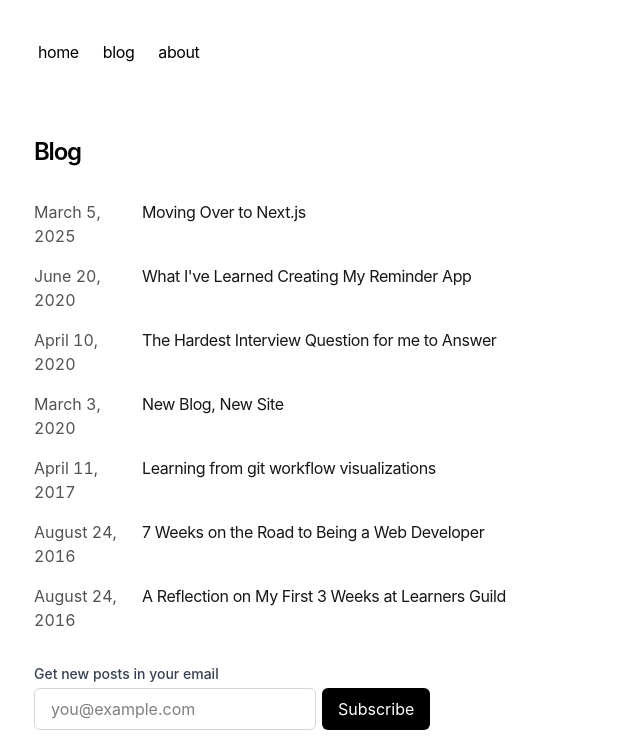
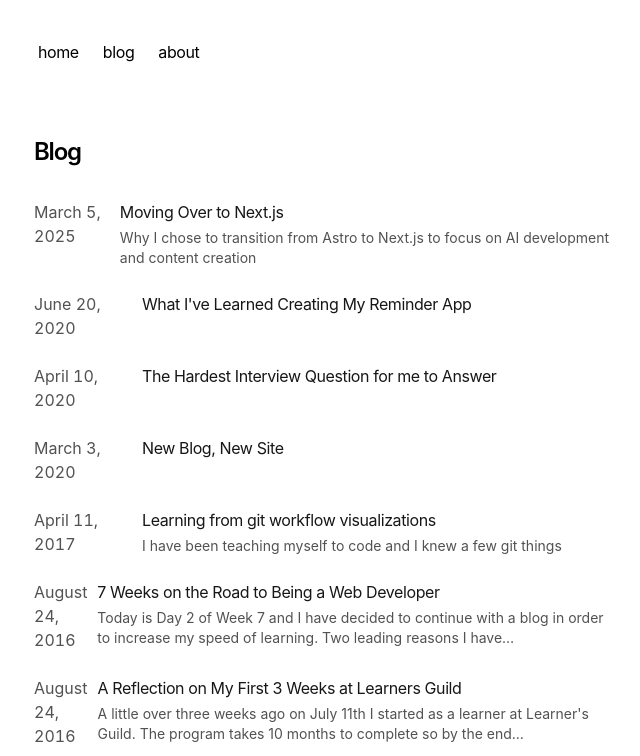
Before and after one commit to jamestewartjr/jamestewartjr.com, a React app: page /blog in a window 1280 px wide. Shown: the top 756 px of the page, without its empty margins (318-958 px from the left). Built offline with nearby package versions, Linux system fonts and the light colour scheme; some packages are replaced by stand-ins of ours.

Commit message:
add summaries to blog post page

```diff
--- a/app/blog/page.tsx
+++ b/app/blog/page.tsx
@@ -10,7 +10,7 @@ export default function Page() {
   return (
     <section>
       <h1 className="font-semibold text-2xl mb-8 tracking-tighter">Blog</h1>
-      <BlogPosts />
+      <BlogPosts showSummaries={true} />
       <EmailForm title={'Get new posts in your email'} page="blog"/>
     </section>
   )
--- a/app/blog/posts/2016-08-24_7-Weeks-in-on-the-Road-to-Being-a-Web-Developer-e824b99345b2.mdx
+++ b/app/blog/posts/2016-08-24_7-Weeks-in-on-the-Road-to-Being-a-Web-Developer-e824b99345b2.mdx
@@ -1,8 +1,6 @@
 ---
 title: 7 Weeks on the Road to Being a Web Developer
-summary: >-
-  Today is Day 2 of Week 7 and I have decided to continue with a blog in order
-  to increase my speed of learning. Two leading reasons I have…
+summary: Today is Day 2 of Week 7 and I have decided to continue with a blog in order to increase my speed of learning. Two leading reasons I have…
 pubDate: '2016-08-24T01:29:03.771Z'
 categories: []
 keywords: []
--- a/app/blog/posts/2016-08-24_A-Reflection-on-My-First-3-Weeks-at-Learners-Guild-54e9c4a602b1.mdx
+++ b/app/blog/posts/2016-08-24_A-Reflection-on-My-First-3-Weeks-at-Learners-Guild-54e9c4a602b1.mdx
@@ -1,8 +1,6 @@
 ---
 title: A Reflection on My First 3 Weeks at Learners Guild
-summary: >-
-  A little over three weeks ago on July 11th I started as a learner at Learners
-  Guild. The program takes 10 months to complete so by the end…
+summary: A little over three weeks ago on July 11th I started as a learner at Learner's Guild. The program takes 10 months to complete so by the end…
 pubDate: '2016-08-24T01:10:20.603Z'
 categories: []
 keywords: []
--- a/app/components/posts.tsx
+++ b/app/components/posts.tsx
@@ -1,11 +1,21 @@
 import Link from 'next/link'
 import { formatDate, getBlogPosts } from 'app/blog/utils'
 
-export function BlogPosts() {
+interface BlogPostsProps {
+  showSummaries?: boolean
+}
+
+function truncateSummary(text?: string, maxLength: number = 180) {
+  if (!text) return ''
+  if (text.length <= maxLength) return text
+  return text.slice(0, maxLength).trim() + '...'
+}
+
+export function BlogPosts({ showSummaries = false }: BlogPostsProps) {
   let allBlogs = getBlogPosts()
 
   return (
-    <div>
+    <div className="flex flex-col gap-6">
       {allBlogs
         .sort((a, b) => {
           if (
@@ -18,16 +28,23 @@ export function BlogPosts() {
         .map((post) => (
           <Link
             key={post.slug}
-            className="flex flex-col space-y-1 mb-4"
+            className="flex flex-col"
             href={`/blog/${post.slug}`}
           >
-            <div className="w-full flex flex-col md:flex-row space-x-0 md:space-x-2">
+            <div className="w-full flex flex-col md:flex-row md:space-x-2">
               <p className="text-neutral-600 dark:text-neutral-400 w-[100px] tabular-nums">
                 {formatDate(post.metadata.publishedAt, false)}
               </p>
-              <p className="text-neutral-900 dark:text-neutral-100 tracking-tight">
-                {post.metadata.title}
-              </p>
+              <div className="flex flex-col">
+                <p className="text-neutral-900 dark:text-neutral-100 tracking-tight">
+                  {post.metadata.title}
+                </p>
+                {showSummaries && post.metadata.summary && (
+                  <p className="text-neutral-600 dark:text-neutral-400 text-sm mt-1">
+                    {truncateSummary(post.metadata.summary)}
+                  </p>
+                )}
+              </div>
             </div>
           </Link>
         ))}
```
